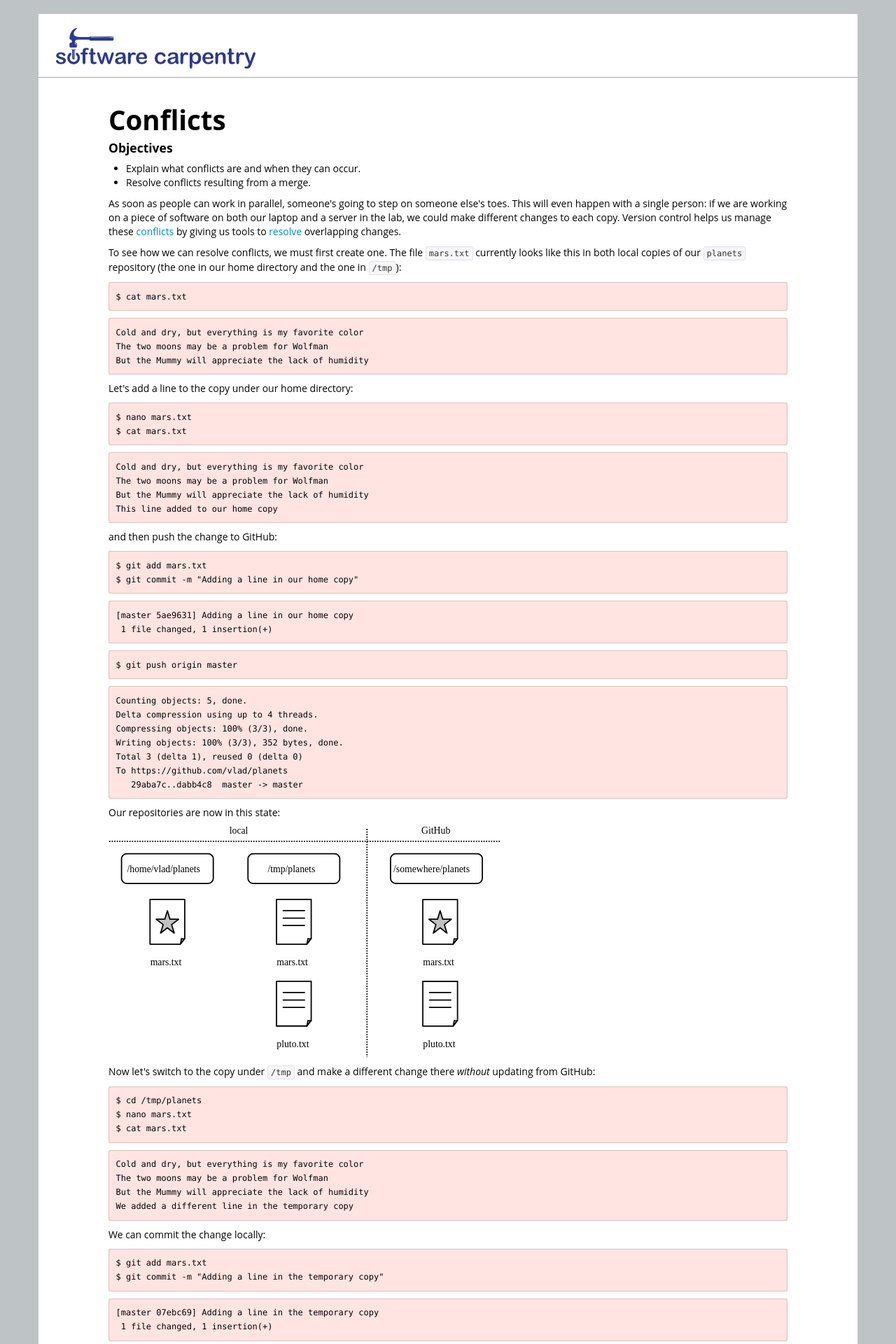
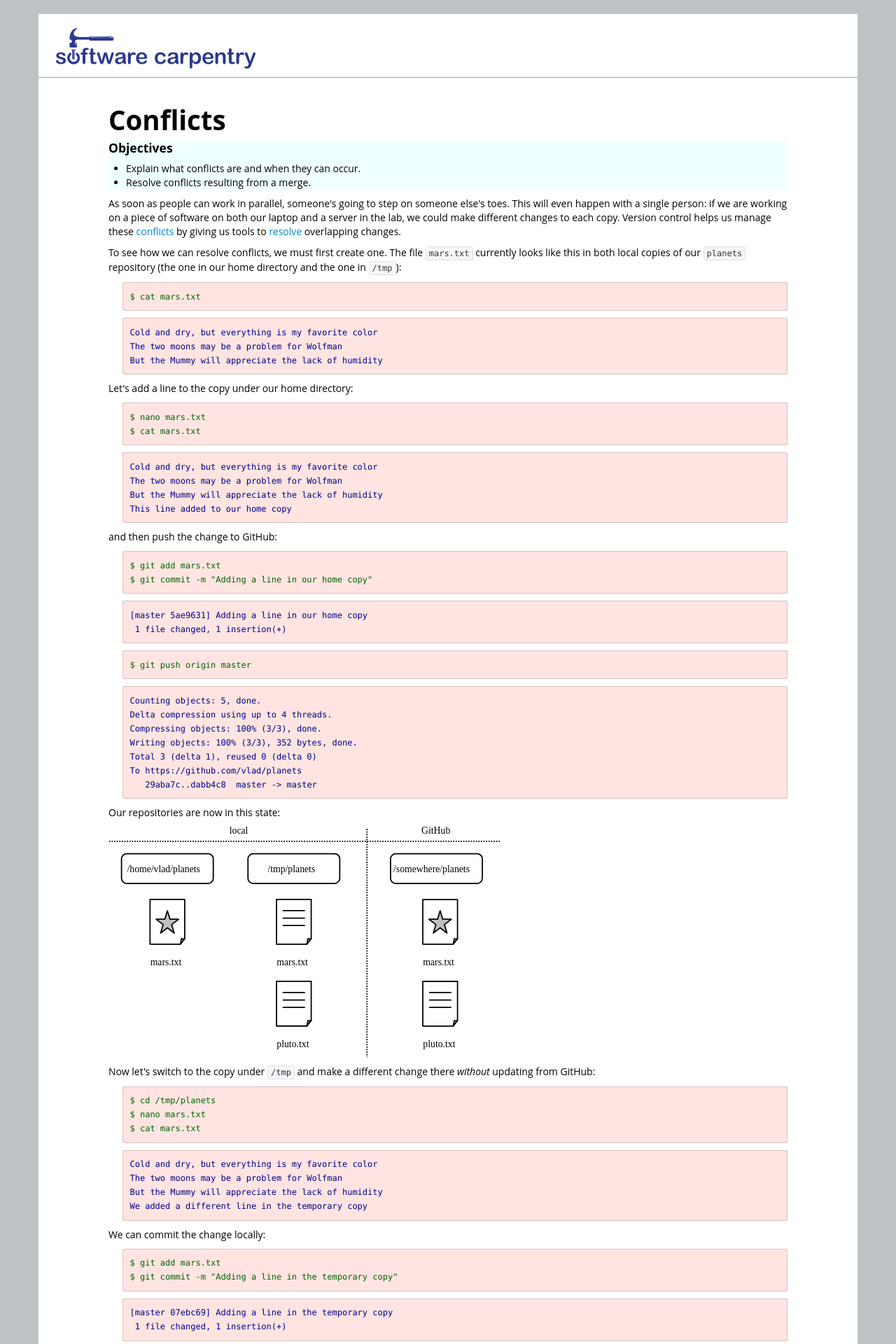
Before and after one commit to cliburn/workshop-swc, a Jekyll site: the page built from novice/git/03-conflict.md, in a window 1280 px wide. Shown: the top 1920 px of the page at 70% size. Built offline with Jekyll 4.4.1, drawn with Linux system fonts in a browser that asks for light colours; nearby versions of some CDN libraries; library files that are not in the unit come from our copies.

Commit message:
02-collab.md and 03-conflict.md: rolling back changes to original version

```diff
--- a/novice/git/03-conflict.md
+++ b/novice/git/03-conflict.md
@@ -3,17 +3,13 @@
 root: ../..
 title: Conflicts
 ---
-
-<!--- <div class="objectives" markdown="1"> -->
-
+<div class="objectives" markdown="1">
 
 #### Objectives
 *   Explain what conflicts are and when they can occur.
 *   Resolve conflicts resulting from a merge.
 
-
-<!--- </div> -->
-
+</div>
 
 As soon as people can work in parallel,
 someone's going to step on someone else's toes.
@@ -29,86 +25,56 @@
 in both local copies of our `planets` repository
 (the one in our home directory and the one in `/tmp`):
 
-
-<!--- <div class="in" markdown="1"> -->
-
+<div class="in" markdown="1">
 ~~~
 $ cat mars.txt
 ~~~
-
-<!--- </div> -->
-
-
-<!--- <div class="out" markdown="1"> -->
-
+</div>
+<div class="out" markdown="1">
 ~~~
 Cold and dry, but everything is my favorite color
 The two moons may be a problem for Wolfman
 But the Mummy will appreciate the lack of humidity
 ~~~
-
-<!--- </div> -->
-
+</div>
 
 Let's add a line to the copy under our home directory:
 
-
-<!--- <div class="in" markdown="1"> -->
-
+<div class="in" markdown="1">
 ~~~
 $ nano mars.txt
 $ cat mars.txt
 ~~~
-
-<!--- </div> -->
-
-
-<!--- <div class="out" markdown="1"> -->
-
+</div>
+<div class="out" markdown="1">
 ~~~
 Cold and dry, but everything is my favorite color
 The two moons may be a problem for Wolfman
 But the Mummy will appreciate the lack of humidity
 This line added to our home copy
 ~~~
-
-<!--- </div> -->
-
+</div>
 
 and then push the change to GitHub:
 
-
-<!--- <div class="in" markdown="1"> -->
-
+<div class="in" markdown="1">
 ~~~
 $ git add mars.txt
 $ git commit -m "Adding a line in our home copy"
 ~~~
-
-<!--- </div> -->
-
-
-<!--- <div class="out" markdown="1"> -->
-
+</div>
+<div class="out" markdown="1">
 ~~~
 [master 5ae9631] Adding a line in our home copy
  1 file changed, 1 insertion(+)
 ~~~
-
-<!--- </div> -->
-
-
-<!--- <div class="in" markdown="1"> -->
-
+</div>
+<div class="in" markdown="1">
 ~~~
 $ git push origin master
 ~~~
-
-<!--- </div> -->
-
-
-<!--- <div class="out" markdown="1"> -->
-
+</div>
+<div class="out" markdown="1">
 ~~~
 Counting objects: 5, done.
 Delta compression using up to 4 threads.
@@ -118,9 +84,7 @@
 To https://github.com/vlad/planets
    29aba7c..dabb4c8  master -> master
 ~~~
-
-<!--- </div> -->
-
+</div>
 
 Our repositories are now in this state:
 
@@ -130,67 +94,45 @@
 and make a different change there
 *without* updating from GitHub:
 
-
-<!--- <div class="in" markdown="1"> -->
-
+<div class="in" markdown="1">
 ~~~
 $ cd /tmp/planets
 $ nano mars.txt
 $ cat mars.txt
 ~~~
-
-<!--- </div> -->
-
-
-<!--- <div class="out" markdown="1"> -->
-
+</div>
+<div class="out" markdown="1">
 ~~~
 Cold and dry, but everything is my favorite color
 The two moons may be a problem for Wolfman
 But the Mummy will appreciate the lack of humidity
 We added a different line in the temporary copy
 ~~~
-
-<!--- </div> -->
-
+</div>
 
 We can commit the change locally:
 
-
-<!--- <div class="in" markdown="1"> -->
-
+<div class="in" markdown="1">
 ~~~
 $ git add mars.txt
 $ git commit -m "Adding a line in the temporary copy"
 ~~~
-
-<!--- </div> -->
-
-
-<!--- <div class="out" markdown="1"> -->
-
+</div>
+<div class="out" markdown="1">
 ~~~
 [master 07ebc69] Adding a line in the temporary copy
  1 file changed, 1 insertion(+)
 ~~~
-
-<!--- </div> -->
-
+</div>
 
 but Git won't let us push it to GitHub:
 
-
-<!--- <div class="in" markdown="1"> -->
-
+<div class="in" markdown="1">
 ~~~
 $ git push origin master
 ~~~
-
-<!--- </div> -->
-
-
-<!--- <div class="out" markdown="1"> -->
-
+</div>
+<div class="out" markdown="1">
 ~~~
 To https://github.com/vlad/planets.git
  ! [rejected]        master -> master (non-fast-forward)
@@ -200,9 +142,7 @@
 hint: before pushing again.
 hint: See the 'Note about fast-forwards' in 'git push --help' for details.
 ~~~
-
-<!--- </div> -->
-
+</div>
 
 Git detects that the changes made in one copy overlap with those made in the other
 and stops us from trampling on our previous work.
@@ -211,18 +151,12 @@
 and then push that.
 Let's start by pulling:
 
-
-<!--- <div class="in" markdown="1"> -->
-
+<div class="in" markdown="1">
 ~~~
 $ git pull origin master
 ~~~
-
-<!--- </div> -->
-
-
-<!--- <div class="out" markdown="1"> -->
-
+</div>
+<div class="out" markdown="1">
 ~~~
 remote: Counting objects: 5, done.
 remote: Compressing objects: 100% (2/2), done.
@@ -234,25 +168,17 @@
 CONFLICT (content): Merge conflict in mars.txt
 Automatic merge failed; fix conflicts and then commit the result.
 ~~~
-
-<!--- </div> -->
-
+</div>
 
 `git pull` tells us there's a conflict,
 and marks that conflict in the affected file:
 
-
-<!--- <div class="in" markdown="1"> -->
-
+<div class="in" markdown="1">
 ~~~
 $ cat mars.txt
 ~~~
-
-<!--- </div> -->
-
-
-<!--- <div class="out" markdown="1"> -->
-
+</div>
+<div class="out" markdown="1">
 ~~~
 Cold and dry, but everything is my favorite color
 The two moons may be a problem for Wolfman
@@ -263,9 +189,7 @@
 This line added to our home copy
 >>>>>>> dabb4c8c450e8475aee9b14b4383acc99f42af1d
 ~~~
-
-<!--- </div> -->
-
+</div>
 
 Our change---the one in `HEAD`---is preceded by `<<<<<<<`.
 Git has then inserted `=======` as a separator between the conflicting changes
@@ -282,45 +206,31 @@
 or get rid of the change entirely.
 Let's replace both so that the file looks like this:
 
-
-<!--- <div class="in" markdown="1"> -->
-
+<div class="in" markdown="1">
 ~~~
 $ cat mars.txt
 ~~~
-
-<!--- </div> -->
-
-
-<!--- <div class="out" markdown="1"> -->
-
+</div>
+<div class="out" markdown="1">
 ~~~
 Cold and dry, but everything is my favorite color
 The two moons may be a problem for Wolfman
 But the Mummy will appreciate the lack of humidity
 We removed the conflict on this line
 ~~~
-
-<!--- </div> -->
-
+</div>
 
 To finish merging,
 we add `mars.txt` to the changes being made by the merge
 and then commit:
 
-
-<!--- <div class="in" markdown="1"> -->
-
+<div class="in" markdown="1">
 ~~~
 $ git add mars.txt
 $ git status
 ~~~
-
-<!--- </div> -->
-
-
-<!--- <div class="out" markdown="1"> -->
-
+</div>
+<div class="out" markdown="1">
 ~~~
 # On branch master
 # All conflicts fixed but you are still merging.
@@ -331,27 +241,17 @@
 #	modified:   mars.txt
 #
 ~~~
-
-<!--- </div> -->
-
-
-<!--- <div class="in" markdown="1"> -->
-
+</div>
+<div class="in" markdown="1">
 ~~~
 $ git commit -m "Merging changes from GitHub"
 ~~~
-
-<!--- </div> -->
-
-
-<!--- <div class="out" markdown="1"> -->
-
+</div>
+<div class="out" markdown="1">
 ~~~
 [master 2abf2b1] Merging changes from GitHub
 ~~~
-
-<!--- </div> -->
-
+</div>
 
 Our repositories now look like this:
 
@@ -359,18 +259,12 @@
 
 so we push our changes to GitHub:
 
-
-<!--- <div class="in" markdown="1"> -->
-
+<div class="in" markdown="1">
 ~~~
 $ git push origin master
 ~~~
-
-<!--- </div> -->
-
-
-<!--- <div class="out" markdown="1"> -->
-
+</div>
+<div class="out" markdown="1">
 ~~~
 Counting objects: 10, done.
 Delta compression using up to 4 threads.
@@ -380,9 +274,7 @@
 To https://github.com/vlad/planets.git
    dabb4c8..2abf2b1  master -> master
 ~~~
-
-<!--- </div> -->
-
+</div>
 
 to get this:
 
@@ -392,19 +284,13 @@
 so we don't have to fix things by hand again
 if we switch back to the repository in our home directory and pull from GitHub:
 
-
-<!--- <div class="in" markdown="1"> -->
-
+<div class="in" markdown="1">
 ~~~
 $ cd ~/planets
 $ git pull origin master
 ~~~
-
-<!--- </div> -->
-
-
-<!--- <div class="out" markdown="1"> -->
-
+</div>
+<div class="out" markdown="1">
 ~~~
 remote: Counting objects: 10, done.
 remote: Compressing objects: 100% (4/4), done.
@@ -417,33 +303,23 @@
  mars.txt | 2 +-
  1 file changed, 1 insertion(+), 1 deletion(-)
 ~~~
-
-<!--- </div> -->
-
+</div>
 
 we get the merged file:
 
-
-<!--- <div class="in" markdown="1"> -->
-
+<div class="in" markdown="1">
 ~~~
 $ cat mars.txt
 ~~~
-
-<!--- </div> -->
-
-
-<!--- <div class="out" markdown="1"> -->
-
+</div>
+<div class="out" markdown="1">
 ~~~
 Cold and dry, but everything is my favorite color
 The two moons may be a problem for Wolfman
 But the Mummy will appreciate the lack of humidity
 We removed the conflict on this line
 ~~~
-
-<!--- </div> -->
-
+</div>
 
 We don't need to merge again because GitHub knows someone has already done that.
 
@@ -456,22 +332,16 @@
 that they ought to clarify who's responsible for what,
 or find a way to divide the work up differently.
 
-
-<!--- <div class="keypoints" markdown="1"> -->
-
+<div class="keypoints" markdown="1">
 
 #### Key Points
 *   Conflicts occur when two or more people change the same file(s) at the same time.
 *   The version control system does not allow people to blindly overwrite each other's changes.
     Instead, it highlights conflicts so that they can be resolved.
 
+</div>
 
-<!--- </div> -->
-
-
-
-<!--- <div class="challenges" markdown="1"> -->
-
+<div class="challenges" markdown="1">
 
 #### Challenges
 
@@ -486,5 +356,4 @@
     when there is a conflict in an image or some other non-textual file
     that is stored in version control?
 
-
-<!--- </div> -->
+</div>
```
Also changed, not shown: novice/git/02-collab.md (+40 -119 lines).
